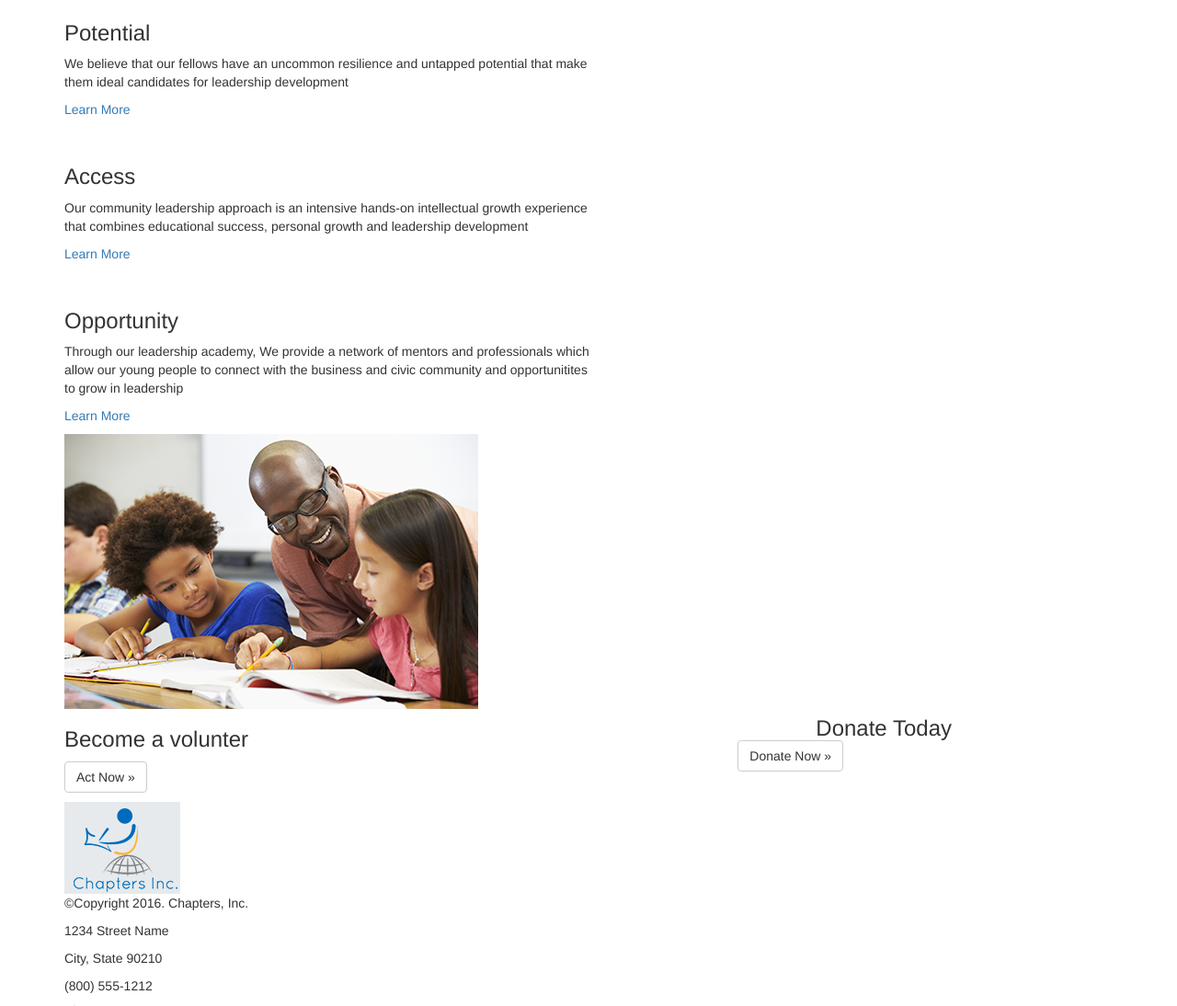
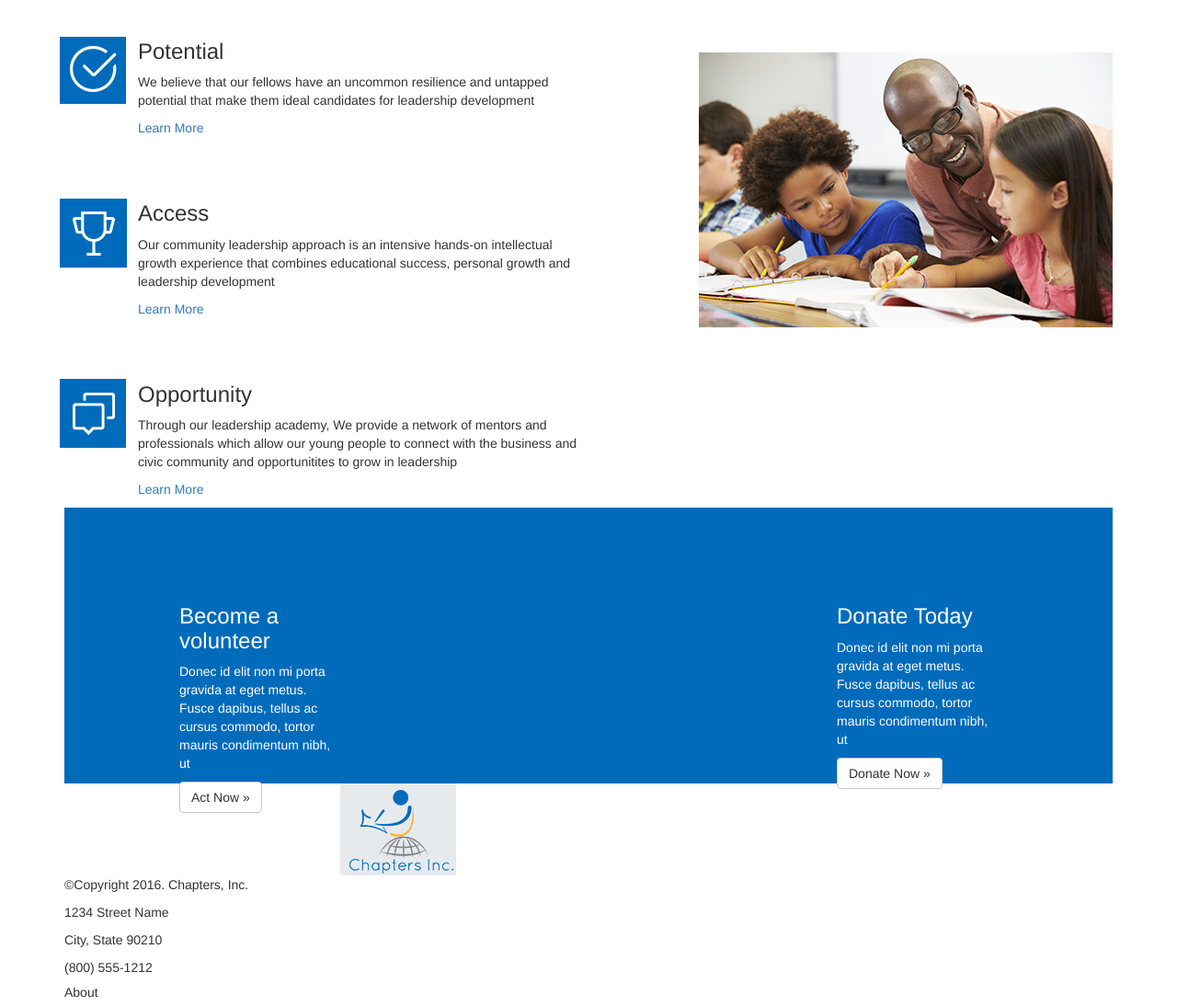
Before and after one commit to kwekuofficial/chapters-project, a plain HTML site: page index.html in a window 1280 px wide. Shown: the part 1252-2346 px from the top of the page at 92% size. Drawn offline with nearby package versions, Linux system fonts and the light colour scheme.

Commit message:
updated html and css

```diff
--- a/chapters.css
+++ b/chapters.css
@@ -1,3 +1,11 @@
+.check.png {
+  margin: 0 0 0 0;
+}
+
+div {
+  margin: 0 0 0 0;
+}
+
 .donate {
   float: right;
   margin: -63px 160px 0 0;
@@ -10,6 +18,12 @@
 
 .donate > h3 {
   margin: -45px 0 0 85px;
+}
+
+.donate-today {
+  margin: 85px 125px 0 0;
+  float: right;
+  width: 175px;
 }
 
 
@@ -52,6 +66,14 @@ header > img {
 }
 
 
+
+.last-wrapper {
+  margin: 0 0 0 0;
+  background-color: #006BBB;
+  height: 300px;
+  color: #FFF;
+}
+
 .main-navigation {
   margin: 15px 0 0 0;
   float: right;
@@ -78,6 +100,15 @@ header > img {
 
 .model-text {
   width: 575px;
+  margin: 0 0 0 0;
+}
+
+.model-text img {
+  margin: 0 0 -125px -85px;
+}
+
+.model-text .text-margin {
+  margin: 0 0 0 80px;
 }
 
 .our_model.png {
@@ -86,6 +117,11 @@ header > img {
 
 .our-model.png {
   margin: 0 40px 0 600px;
+}
+
+.right-side {
+  margin: -495px 0 0 0;
+  float: right;
 }
 
 .support-us {
@@ -102,6 +138,20 @@ header > img {
   margin: 0 0 0 -20px;
 }
 
+.trophy.png {
+  margin: 0 0 0 0;
+}
+
+.textcloud.png {
+  margin: 0 0 0 0;
+}
+
+.volunteer {
+  margin: 85px 0 0 125px;
+  float: left;
+  width: 175px;
+}
+
 img {
   max-width: 100%
   height: auto;
--- a/index.html
+++ b/index.html
@@ -75,28 +75,35 @@
 </div>
   <br>
   <div class="model-text">
+    <div class="text-margin">
+    <img src="check.png">
     <h3>Potential</h3>
       <p>We believe that our fellows have an uncommon resilience and untapped potential that make them ideal candidates for leadership development</p>
       <p><a href="#">Learn More</a></p>
     <br>
+    <img src="trophy.png">
     <h3>Access</h3>
         <p>Our community leadership approach is an intensive hands-on intellectual growth experience that combines educational success, personal growth and leadership development</p>
         <p><a href="#">Learn More</a></p>
     <br>
+    <img src="textcloud.png">
     <h3>Opportunity</h3>
     <p>Through our leadership academy, We provide a network of mentors and professionals which allow our young people to connect with the business and civic community and opportunitites to grow in leadership</p>
     <p><a href="#">Learn More</a></p>
   </div>
-  <div>
+  </div>
+  <div class="right-side">
   <img src="our-model.png">
 </div>
   <div class="last-wrapper">
     <div class="volunteer">
-      <h3>Become a volunter</h3>
-      <p><a class="btn btn-default" href="#" role="button">Act Now &raquo;</a></p>
+        <h3>Become a volunteer</h3>
+          <p>Donec id elit non mi porta gravida at eget metus. Fusce dapibus, tellus ac cursus commodo, tortor mauris condimentum nibh, ut</p>
+          <p><a class="btn btn-default" href="#" role="button">Act Now &raquo;</a></p>
     </div>
-    <div class="donate">
+    <div class="donate-today">
       <h3>Donate Today</h3>
+      <p>Donec id elit non mi porta gravida at eget metus. Fusce dapibus, tellus ac cursus commodo, tortor mauris condimentum nibh, ut</p>
       <p><a class="btn btn-default" href="#" role="button">Donate Now &raquo;</a></p>
     </div>
     </div>
```
